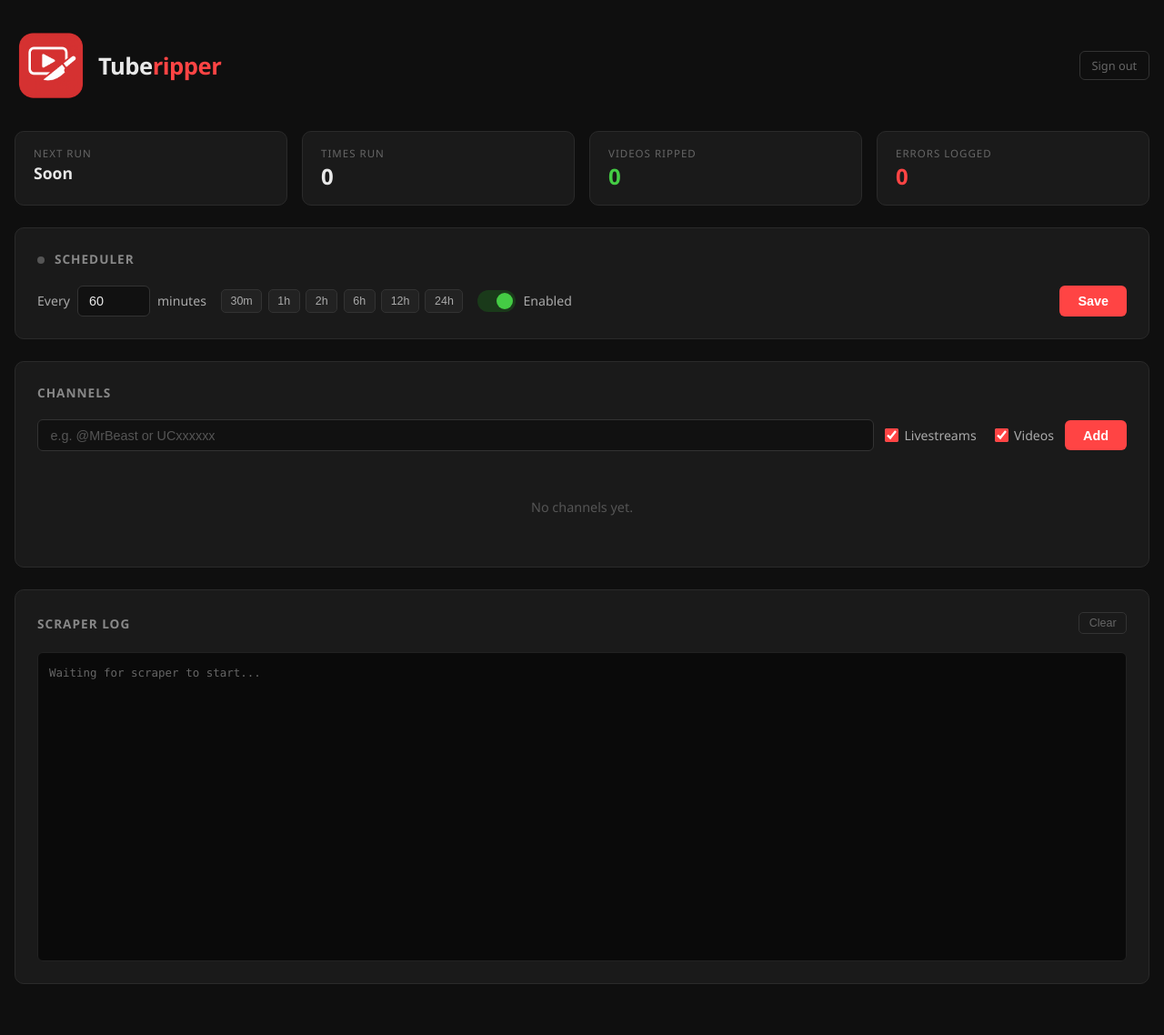
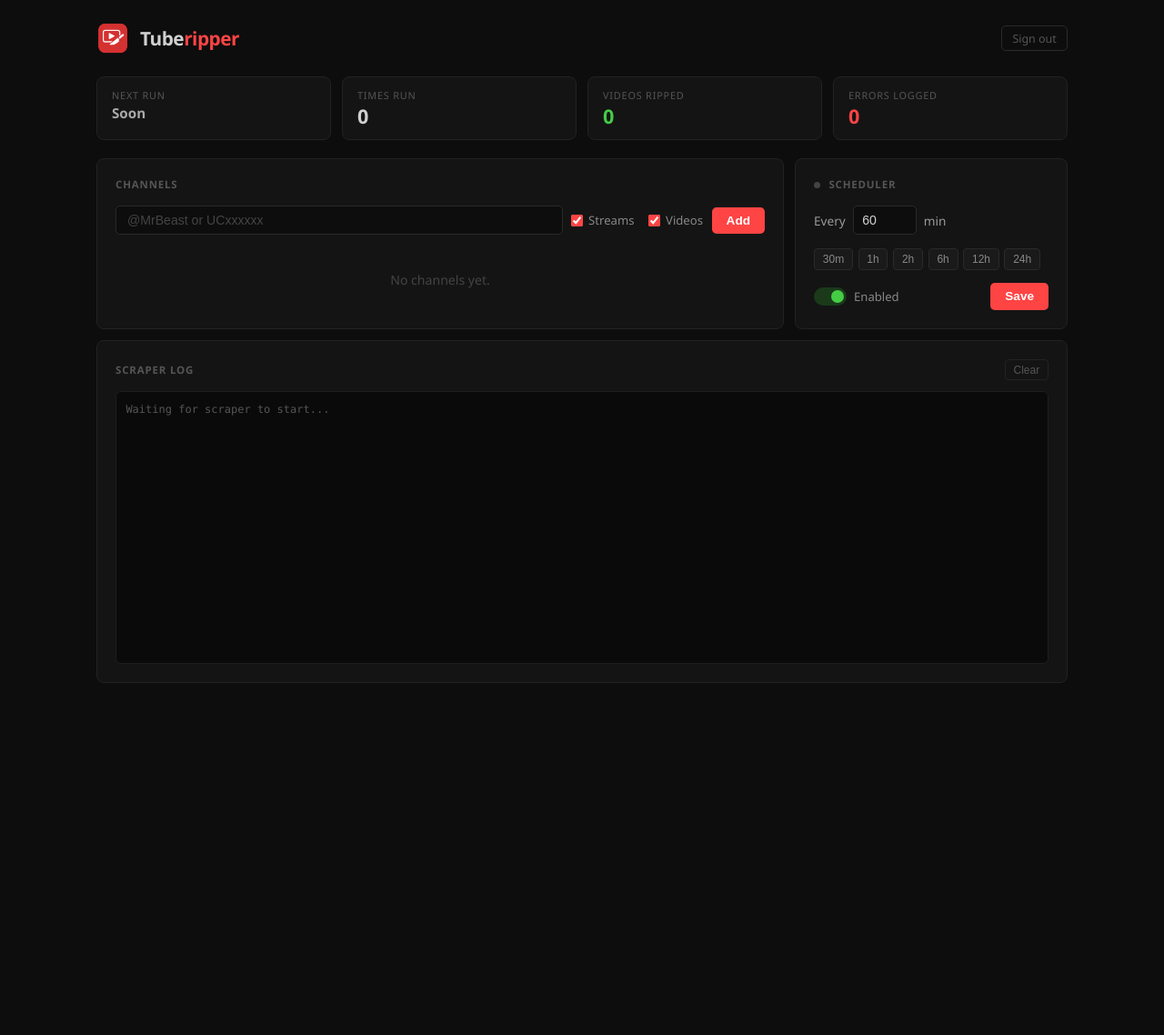
Before and after one commit to iliasch-dev/tuberipper, a Flask app: page / in a window 1280 px wide. Shown: the whole page at 91% size. After the commit the page ends 751 px from the top, so only its background shows below. Run offline with Flask 3, Linux system fonts and the light colour scheme; data that the repository does not hold is empty; some libraries are stand-ins or nearby versions.

Commit message:
layout changes

```diff
--- a/webapp/templates/index.html
+++ b/webapp/templates/index.html
@@ -8,145 +8,150 @@
     *, *::before, *::after { box-sizing: border-box; margin: 0; padding: 0; }
 
     body {
-      background: #0f0f0f;
-      color: #e8e8e8;
+      background: #0d0d0d;
+      color: #d0d0d0;
       font-family: 'Segoe UI', system-ui, sans-serif;
       min-height: 100vh;
-      padding: 2rem 1rem;
+      padding: 1.5rem 1rem;
+      max-width: 1100px;
+      margin: 0 auto;
     }
 
     header {
       display: flex;
       align-items: center;
       gap: 0.75rem;
-      margin-bottom: 2rem;
+      margin-bottom: 1.5rem;
     }
 
-    .btn-logout {
-      margin-left: auto;
-      background: transparent;
-      border: 1px solid #333;
-      color: #666;
-      padding: 0.35rem 0.8rem;
-      border-radius: 6px;
-      font-size: 0.8rem;
-      cursor: pointer;
-      text-decoration: none;
-      transition: color 0.15s, border-color 0.15s;
-    }
-
-    .btn-logout:hover { color: #aaa; border-color: #555; }
-
     header h1 {
-      font-size: 1.6rem;
+      font-size: 1.3rem;
       font-weight: 700;
       letter-spacing: -0.5px;
     }
 
     header h1 span { color: #ff4444; }
 
-    /* Stats row */
+    .btn-logout {
+      margin-left: auto;
+      background: transparent;
+      border: 1px solid #2a2a2a;
+      color: #555;
+      padding: 0.3rem 0.7rem;
+      border-radius: 5px;
+      font-size: 0.78rem;
+      cursor: pointer;
+      text-decoration: none;
+      transition: color 0.15s, border-color 0.15s;
+    }
+
+    .btn-logout:hover { color: #999; border-color: #444; }
+
+    /* Stats */
     .stats-row {
       display: grid;
       grid-template-columns: repeat(4, 1fr);
-      gap: 1rem;
-      margin-bottom: 1.5rem;
+      gap: 0.75rem;
+      margin-bottom: 1.25rem;
     }
 
-    @media (max-width: 700px) {
+    @media (max-width: 600px) {
       .stats-row { grid-template-columns: repeat(2, 1fr); }
     }
 
     .stat-card {
-      background: #1a1a1a;
-      border: 1px solid #2a2a2a;
-      border-radius: 10px;
-      padding: 1rem 1.25rem;
-      display: flex;
-      flex-direction: column;
-      gap: 0.25rem;
+      background: #141414;
+      border: 1px solid #222;
+      border-radius: 8px;
+      padding: 0.75rem 1rem;
     }
 
     .stat-label {
-      font-size: 0.72rem;
+      font-size: 0.68rem;
       text-transform: uppercase;
-      letter-spacing: 1px;
-      color: #666;
+      letter-spacing: 0.8px;
+      color: #555;
+      margin-bottom: 0.2rem;
     }
 
     .stat-value {
-      font-size: 1.5rem;
+      font-size: 1.35rem;
       font-weight: 700;
-      color: #e8e8e8;
+      color: #d0d0d0;
       line-height: 1.2;
     }
 
+    .stat-card.next .stat-value { font-size: 0.95rem; color: #aaa; }
     .stat-card.errors .stat-value { color: #ff4444; }
-    .stat-card.rips  .stat-value  { color: #44cc44; }
+    .stat-card.rips .stat-value   { color: #44cc44; }
+
+    /* Flash */
+    .flash {
+      background: #2a1010;
+      border: 1px solid #ff4444;
+      color: #ff8888;
+      border-radius: 6px;
+      padding: 0.65rem 1rem;
+      margin-bottom: 1rem;
+      font-size: 0.88rem;
+    }
+
+    /* Main grid: channels + scheduler side by side */
+    .main-grid {
+      display: grid;
+      grid-template-columns: 1fr 300px;
+      gap: 0.75rem;
+      margin-bottom: 0.75rem;
+      align-items: start;
+    }
+
+    @media (max-width: 750px) {
+      .main-grid { grid-template-columns: 1fr; }
+    }
 
     .card {
-      background: #1a1a1a;
-      border: 1px solid #2a2a2a;
-      border-radius: 10px;
-      padding: 1.5rem;
-      margin-bottom: 1.5rem;
+      background: #141414;
+      border: 1px solid #222;
+      border-radius: 8px;
+      padding: 1.25rem;
     }
 
     .card h2 {
-      font-size: 0.85rem;
+      font-size: 0.72rem;
       text-transform: uppercase;
-      letter-spacing: 1px;
-      color: #888;
-      margin-bottom: 1.25rem;
-    }
-
-    /* Flash messages */
-    .flash {
-      background: #3d1a1a;
-      border: 1px solid #ff4444;
-      color: #ff8888;
-      border-radius: 6px;
-      padding: 0.75rem 1rem;
-      margin-bottom: 1.5rem;
-      font-size: 0.9rem;
+      letter-spacing: 0.8px;
+      color: #555;
+      margin-bottom: 1rem;
     }
 
     /* Table */
-    table {
-      width: 100%;
-      border-collapse: collapse;
-    }
+    table { width: 100%; border-collapse: collapse; }
 
     th {
       text-align: left;
-      font-size: 0.75rem;
+      font-size: 0.7rem;
       text-transform: uppercase;
-      letter-spacing: 0.8px;
-      color: #666;
-      padding: 0 0.75rem 0.75rem;
+      letter-spacing: 0.6px;
+      color: #555;
+      padding: 0 0.6rem 0.6rem;
     }
 
     td {
-      padding: 0.65rem 0.75rem;
-      border-top: 1px solid #242424;
+      padding: 0.55rem 0.6rem;
+      border-top: 1px solid #1e1e1e;
       vertical-align: middle;
     }
 
-    tr:hover td { background: #1f1f1f; }
+    tr:hover td { background: #181818; }
 
-    .channel-name {
-      font-weight: 500;
-      color: #e8e8e8;
-    }
+    .channel-name { font-size: 0.9rem; color: #ccc; }
 
-    /* Toggle switch */
-    .toggle-wrap { display: flex; align-items: center; gap: 0.5rem; }
-
+    /* Toggle */
     .toggle {
       position: relative;
       display: inline-block;
-      width: 42px;
-      height: 24px;
+      width: 36px;
+      height: 20px;
     }
 
     .toggle input { opacity: 0; width: 0; height: 0; }
@@ -154,8 +159,8 @@
     .slider {
       position: absolute;
       inset: 0;
-      background: #333;
-      border-radius: 24px;
+      background: #2a2a2a;
+      border-radius: 20px;
       cursor: pointer;
       transition: background 0.2s;
     }
@@ -163,125 +168,123 @@
     .slider::before {
       content: '';
       position: absolute;
-      width: 18px;
-      height: 18px;
+      width: 14px;
+      height: 14px;
       left: 3px;
       top: 3px;
-      background: #888;
+      background: #666;
       border-radius: 50%;
       transition: transform 0.2s, background 0.2s;
     }
 
     input:checked + .slider { background: #1a3a1a; }
-    input:checked + .slider::before { transform: translateX(18px); background: #44cc44; }
-
-    .toggle-label { font-size: 0.82rem; color: #888; user-select: none; }
+    input:checked + .slider::before { transform: translateX(16px); background: #44cc44; }
 
     /* Buttons */
     .btn-delete {
       background: transparent;
-      border: 1px solid #3a1a1a;
-      color: #cc4444;
-      padding: 0.3rem 0.75rem;
-      border-radius: 6px;
-      font-size: 0.82rem;
+      border: 1px solid #2a1a1a;
+      color: #994444;
+      padding: 0.25rem 0.6rem;
+      border-radius: 5px;
+      font-size: 0.78rem;
       cursor: pointer;
       transition: background 0.15s, border-color 0.15s;
     }
 
-    .btn-delete:hover { background: #3d1a1a; border-color: #ff4444; }
+    .btn-delete:hover { background: #2a1010; border-color: #cc3333; color: #cc3333; }
 
     /* Add form */
     .add-form {
       display: flex;
       flex-wrap: wrap;
-      gap: 0.75rem;
+      gap: 0.6rem;
       align-items: center;
+      margin-bottom: 1rem;
     }
 
     .add-form input[type="text"] {
       flex: 1;
-      min-width: 200px;
-      background: #111;
-      border: 1px solid #333;
-      color: #e8e8e8;
-      padding: 0.55rem 0.85rem;
-      border-radius: 6px;
-      font-size: 0.9rem;
+      min-width: 160px;
+      background: #0d0d0d;
+      border: 1px solid #2a2a2a;
+      color: #d0d0d0;
+      padding: 0.45rem 0.75rem;
+      border-radius: 5px;
+      font-size: 0.88rem;
       outline: none;
       transition: border-color 0.15s;
     }
 
     .add-form input[type="text"]:focus { border-color: #ff4444; }
-    .add-form input[type="text"]::placeholder { color: #555; }
+    .add-form input[type="text"]::placeholder { color: #444; }
 
     .add-form .checks {
       display: flex;
-      gap: 1.25rem;
+      gap: 1rem;
       align-items: center;
     }
 
     .add-form .checks label {
       display: flex;
       align-items: center;
-      gap: 0.4rem;
-      font-size: 0.88rem;
-      color: #aaa;
+      gap: 0.35rem;
+      font-size: 0.82rem;
+      color: #888;
       cursor: pointer;
     }
 
     .add-form .checks input[type="checkbox"] {
       accent-color: #ff4444;
-      width: 15px;
-      height: 15px;
+      width: 13px;
+      height: 13px;
     }
 
-    .btn-add {
+    .btn-add, .btn-save {
       background: #ff4444;
       border: none;
       color: #fff;
-      padding: 0.55rem 1.25rem;
-      border-radius: 6px;
-      font-size: 0.9rem;
+      padding: 0.45rem 1rem;
+      border-radius: 5px;
+      font-size: 0.85rem;
       font-weight: 600;
       cursor: pointer;
       transition: background 0.15s;
       white-space: nowrap;
     }
 
-    .btn-add:hover { background: #e03333; }
+    .btn-add:hover, .btn-save:hover { background: #dd3333; }
 
     .empty-state {
       text-align: center;
-      color: #555;
-      font-size: 0.9rem;
-      padding: 2rem 0;
+      color: #444;
+      font-size: 0.88rem;
+      padding: 1.5rem 0;
     }
 
-    /* Schedule */
+    /* Scheduler */
     .schedule-form {
       display: flex;
-      flex-wrap: wrap;
-      align-items: center;
-      gap: 1rem;
+      flex-direction: column;
+      gap: 0.9rem;
     }
 
-    .schedule-form .field {
+    .schedule-row {
       display: flex;
       align-items: center;
       gap: 0.5rem;
-      font-size: 0.88rem;
-      color: #aaa;
+      font-size: 0.85rem;
+      color: #999;
     }
 
     .schedule-form input[type="number"] {
-      width: 80px;
-      background: #111;
-      border: 1px solid #333;
-      color: #e8e8e8;
-      padding: 0.5rem 0.75rem;
-      border-radius: 6px;
-      font-size: 0.9rem;
+      width: 70px;
+      background: #0d0d0d;
+      border: 1px solid #2a2a2a;
+      color: #d0d0d0;
+      padding: 0.45rem 0.6rem;
+      border-radius: 5px;
+      font-size: 0.88rem;
       outline: none;
       transition: border-color 0.15s;
     }
@@ -290,118 +293,110 @@
 
     .presets {
       display: flex;
-      gap: 0.4rem;
+      gap: 0.35rem;
       flex-wrap: wrap;
     }
 
     .preset-btn {
-      background: #222;
-      border: 1px solid #333;
-      color: #aaa;
-      padding: 0.3rem 0.6rem;
-      border-radius: 5px;
-      font-size: 0.78rem;
+      background: #1a1a1a;
+      border: 1px solid #2a2a2a;
+      color: #888;
+      padding: 0.25rem 0.55rem;
+      border-radius: 4px;
+      font-size: 0.75rem;
       cursor: pointer;
       transition: background 0.15s, color 0.15s;
     }
 
-    .preset-btn:hover { background: #2a2a2a; color: #e8e8e8; }
-
-    .btn-save {
-      background: #ff4444;
-      border: none;
-      color: #fff;
-      padding: 0.55rem 1.25rem;
-      border-radius: 6px;
-      font-size: 0.9rem;
-      font-weight: 600;
-      cursor: pointer;
-      transition: background 0.15s;
-      white-space: nowrap;
-      margin-left: auto;
-    }
-
-    .btn-save:hover { background: #e03333; }
+    .preset-btn:hover { background: #222; color: #ccc; }
 
     .status-dot {
       display: inline-block;
-      width: 8px;
-      height: 8px;
+      width: 7px;
+      height: 7px;
       border-radius: 50%;
-      margin-right: 0.4rem;
+      margin-right: 0.35rem;
     }
 
-    .status-dot.on  { background: #44cc44; box-shadow: 0 0 6px #44cc44; }
-    .status-dot.off { background: #555; }
+    .status-dot.on  { background: #44cc44; box-shadow: 0 0 5px #44cc44; }
+    .status-dot.off { background: #444; }
 
-    /* Log viewer */
+    .schedule-footer {
+      display: flex;
+      align-items: center;
+      justify-content: space-between;
+    }
+
+    .toggle-label { font-size: 0.82rem; color: #888; }
+
+    /* Log */
     .log-box {
       background: #0a0a0a;
-      border: 1px solid #222;
+      border: 1px solid #1e1e1e;
       border-radius: 6px;
-      height: 340px;
+      height: 300px;
       overflow-y: auto;
-      padding: 0.75rem;
+      padding: 0.65rem;
       font-family: 'Cascadia Code', 'Fira Mono', 'Consolas', monospace;
-      font-size: 0.78rem;
-      line-height: 1.6;
+      font-size: 0.75rem;
+      line-height: 1.55;
     }
 
     .log-line { white-space: pre-wrap; word-break: break-all; }
     .log-line.info    { color: #44cc44; }
     .log-line.error   { color: #ff4444; }
     .log-line.warning { color: #ff9900; }
-    .log-line.default { color: #666; }
+    .log-line.default { color: #555; }
 
     .log-header {
       display: flex;
       align-items: center;
       justify-content: space-between;
-      margin-bottom: 1.25rem;
+      margin-bottom: 0.75rem;
     }
 
     .log-header h2 { margin-bottom: 0; }
 
     .btn-clear {
       background: transparent;
-      border: 1px solid #333;
-      color: #666;
-      padding: 0.25rem 0.65rem;
-      border-radius: 5px;
-      font-size: 0.78rem;
+      border: 1px solid #222;
+      color: #555;
+      padding: 0.2rem 0.55rem;
+      border-radius: 4px;
+      font-size: 0.75rem;
       cursor: pointer;
       transition: color 0.15s, border-color 0.15s;
     }
 
-    .btn-clear:hover { color: #aaa; border-color: #555; }
+    .btn-clear:hover { color: #999; border-color: #444; }
   </style>
 </head>
 <body>
 
   <header>
     <img src="{{ url_for('static', filename='logo.png') }}"
-         width="80" height="80" alt="Tuberipper logo" style="border-radius:6px; flex-shrink:0;">
+         width="36" height="36" alt="Tuberipper logo" style="border-radius:5px; flex-shrink:0;">
     <h1>Tube<span>ripper</span></h1>
     <a href="{{ url_for('logout') }}" class="btn-logout">Sign out</a>
   </header>
 
   <!-- Stats -->
   <div class="stats-row">
-    <div class="stat-card">
-      <span class="stat-label">Next Run</span>
-      <span class="stat-value" style="font-size:1.1rem;">{{ stats.next_fire }}</span>
+    <div class="stat-card next">
+      <div class="stat-label">Next Run</div>
+      <div class="stat-value">{{ stats.next_fire }}</div>
     </div>
     <div class="stat-card">
-      <span class="stat-label">Times Run</span>
-      <span class="stat-value">{{ stats.run_count }}</span>
+      <div class="stat-label">Times Run</div>
+      <div class="stat-value">{{ stats.run_count }}</div>
     </div>
     <div class="stat-card rips">
-      <span class="stat-label">Videos Ripped</span>
-      <span class="stat-value">{{ stats.total_rips }}</span>
+      <div class="stat-label">Videos Ripped</div>
+      <div class="stat-value">{{ stats.total_rips }}</div>
     </div>
     <div class="stat-card errors">
-      <span class="stat-label">Errors Logged</span>
-      <span class="stat-value">{{ stats.error_count }}</span>
+      <div class="stat-label">Errors Logged</div>
+      <div class="stat-value">{{ stats.error_count }}</div>
     </div>
   </div>
 
@@ -409,47 +404,17 @@
     <div class="flash">{{ msg }}</div>
   {% endfor %}
 
-  <!-- Schedule -->
-  <div class="card">
-    <h2>
-      <span class="status-dot {{ 'on' if schedule and schedule[1] else 'off' }}"></span>
-      Scheduler
-    </h2>
-    <form class="schedule-form" method="POST" action="/schedule/update">
-      <div class="field">
-        <label for="interval">Every</label>
-        <input type="number" id="interval" name="interval_minutes" min="1"
-               value="{{ schedule[0] if schedule else 60 }}" required>
-        <span>minutes</span>
-      </div>
-      <div class="presets">
-        <button type="button" class="preset-btn" onclick="setInterval(30)">30m</button>
-        <button type="button" class="preset-btn" onclick="setInterval(60)">1h</button>
-        <button type="button" class="preset-btn" onclick="setInterval(120)">2h</button>
-        <button type="button" class="preset-btn" onclick="setInterval(360)">6h</button>
-        <button type="button" class="preset-btn" onclick="setInterval(720)">12h</button>
-        <button type="button" class="preset-btn" onclick="setInterval(1440)">24h</button>
-      </div>
-      <div class="field">
-        <label class="toggle">
-          <input type="checkbox" name="enabled" {% if not schedule or schedule[1] %}checked{% endif %}>
-          <span class="slider"></span>
-        </label>
-        <span>Enabled</span>
-      </div>
-      <button class="btn-save" type="submit">Save</button>
-    </form>
-  </div>
+  <!-- Channels + Scheduler side by side -->
+  <div class="main-grid">
 
     <!-- Channels -->
     <div class="card">
       <h2>Channels</h2>
 
-    <!-- Add form -->
-    <form class="add-form" method="POST" action="/add" style="margin-bottom:1.25rem;">
-      <input type="text" name="channel" placeholder="e.g. @MrBeast or UCxxxxxx" required>
+      <form class="add-form" method="POST" action="/add">
+        <input type="text" name="channel" placeholder="@MrBeast or UCxxxxxx" required>
         <div class="checks">
-        <label><input type="checkbox" name="scrap_streams" checked> Livestreams</label>
+          <label><input type="checkbox" name="scrap_streams" checked> Streams</label>
           <label><input type="checkbox" name="scrap_videos" checked> Videos</label>
         </div>
         <button class="btn-add" type="submit">Add</button>
@@ -460,7 +425,7 @@
         <thead>
           <tr>
             <th>Channel</th>
-          <th>Livestreams</th>
+            <th>Streams</th>
             <th>Videos</th>
             <th></th>
           </tr>
@@ -470,37 +435,30 @@
           <tr>
             <td class="channel-name">{{ channel }}</td>
 
-          <!-- Streams toggle -->
             <td>
               <form method="POST" action="/update/{{ id }}" id="form-streams-{{ id }}">
                 <input type="hidden" name="scrap_videos" value="{{ 'on' if scrap_videos else '' }}" id="hid-videos-{{ id }}">
-              <div class="toggle-wrap">
                 <label class="toggle">
                   <input type="checkbox" name="scrap_streams"
                     {% if scrap_streams %}checked{% endif %}
                     onchange="syncAndSubmit({{ id }}, 'streams')">
                   <span class="slider"></span>
                 </label>
-              </div>
               </form>
             </td>
 
-          <!-- Videos toggle -->
             <td>
               <form method="POST" action="/update/{{ id }}" id="form-videos-{{ id }}">
                 <input type="hidden" name="scrap_streams" value="{{ 'on' if scrap_streams else '' }}" id="hid-streams-{{ id }}">
-              <div class="toggle-wrap">
                 <label class="toggle">
                   <input type="checkbox" name="scrap_videos"
                     {% if scrap_videos %}checked{% endif %}
                     onchange="syncAndSubmit({{ id }}, 'videos')">
                   <span class="slider"></span>
                 </label>
-              </div>
               </form>
             </td>
 
-          <!-- Delete -->
             <td>
               <form method="POST" action="/delete/{{ id }}"
                     onsubmit="return confirm('Remove {{ channel }}?')">
@@ -516,7 +474,43 @@
       {% endif %}
     </div>
 
-  <!-- Log viewer -->
+    <!-- Scheduler -->
+    <div class="card">
+      <h2>
+        <span class="status-dot {{ 'on' if schedule and schedule[1] else 'off' }}"></span>
+        Scheduler
+      </h2>
+      <form class="schedule-form" method="POST" action="/schedule/update">
+        <div class="schedule-row">
+          <label for="interval">Every</label>
+          <input type="number" id="interval" name="interval_minutes" min="1"
+                 value="{{ schedule[0] if schedule else 60 }}" required>
+          <span>min</span>
+        </div>
+        <div class="presets">
+          <button type="button" class="preset-btn" onclick="setMins(30)">30m</button>
+          <button type="button" class="preset-btn" onclick="setMins(60)">1h</button>
+          <button type="button" class="preset-btn" onclick="setMins(120)">2h</button>
+          <button type="button" class="preset-btn" onclick="setMins(360)">6h</button>
+          <button type="button" class="preset-btn" onclick="setMins(720)">12h</button>
+          <button type="button" class="preset-btn" onclick="setMins(1440)">24h</button>
+        </div>
+        <div class="schedule-footer">
+          <label class="schedule-row" style="cursor:pointer; gap:0.5rem;">
+            <label class="toggle" style="flex-shrink:0;">
+              <input type="checkbox" name="enabled" {% if not schedule or schedule[1] %}checked{% endif %}>
+              <span class="slider"></span>
+            </label>
+            <span class="toggle-label">Enabled</span>
+          </label>
+          <button class="btn-save" type="submit">Save</button>
+        </div>
+      </form>
+    </div>
+
+  </div>
+
+  <!-- Log -->
   <div class="card">
     <div class="log-header">
       <h2>Scraper Log</h2>
@@ -526,16 +520,13 @@
   </div>
 
   <script>
-    // When a toggle changes, mirror its current state into the sibling form's hidden input,
-    // then submit that sibling form so both flags are always sent together.
     const logBox = document.getElementById('log-box');
     const source = new EventSource('/logs/stream');
 
     source.onmessage = function(e) {
-      const line = e.data;
       const div = document.createElement('div');
-      div.className = 'log-line ' + classForLine(line);
-      div.textContent = line;
+      div.className = 'log-line ' + classForLine(e.data);
+      div.textContent = e.data;
       logBox.appendChild(div);
       logBox.scrollTop = logBox.scrollHeight;
     };
@@ -547,13 +538,9 @@
       return 'default';
     }
 
-    function clearLog() {
-      logBox.innerHTML = '';
-    }
+    function clearLog() { logBox.innerHTML = ''; }
 
-    function setInterval(mins) {
-      document.getElementById('interval').value = mins;
-    }
+    function setMins(mins) { document.getElementById('interval').value = mins; }
 
     function syncAndSubmit(id, changed) {
       const streamsChecked = document.querySelector('#form-streams-' + id + ' input[name="scrap_streams"]').checked;
```
Lines whose indentation alone changed are shown as unchanged.
